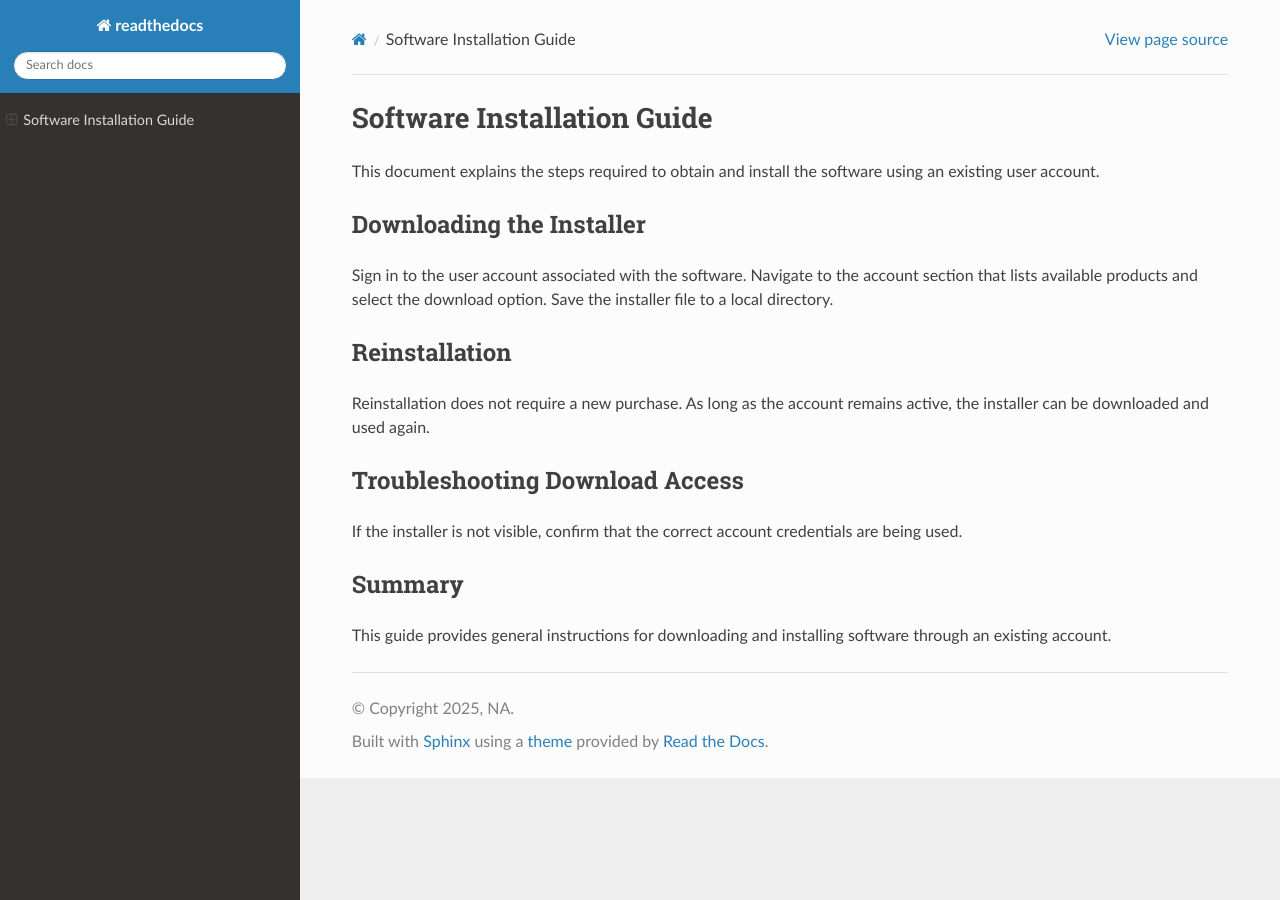
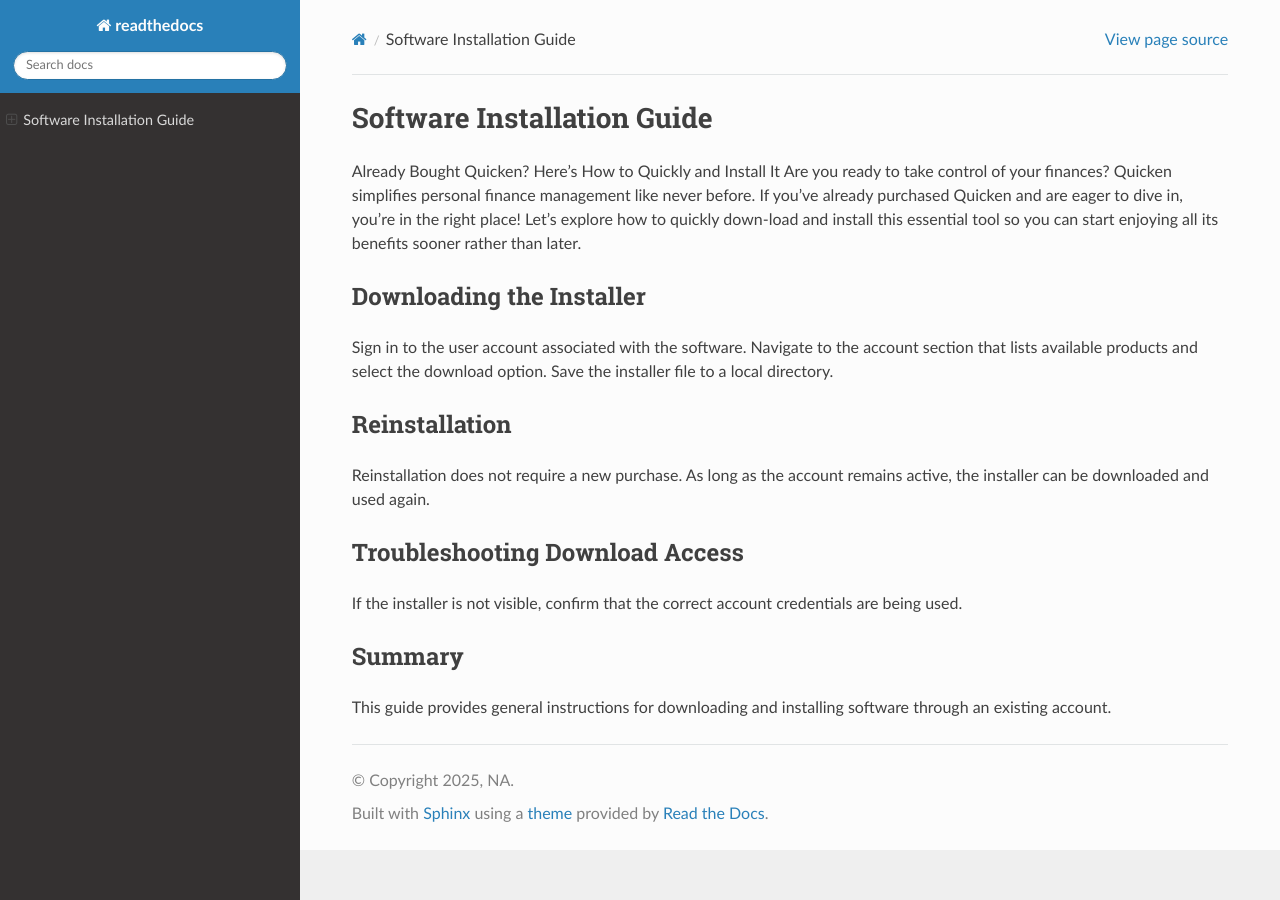
Before and after one commit to jrstanytr/quickmyen, a Sphinx documentation site: the page built from source/index.rst, in a window 1280 px wide. Built offline with Sphinx 7.4.7 and the Read the Docs theme 3.1.0, drawn with Linux system fonts in a browser that asks for light colours.

Commit message:
Update index.rst

```diff
--- a/source/index.rst
+++ b/source/index.rst
@@ -1,7 +1,8 @@
 Software Installation Guide
 ===========================
 
-This document explains the steps required to obtain and install the software using an existing user account.
+Already Bought Quicken? Here’s How to Quickly and Install It
+Are you ready to take control of your finances? Quicken simplifies personal finance management like never before. If you've already purchased Quicken and are eager to dive in, you're in the right place! Let's explore how to quickly down-load and install this essential tool so you can start enjoying all its benefits sooner rather than later.
 
 Downloading the Installer
 -------------------------
```
